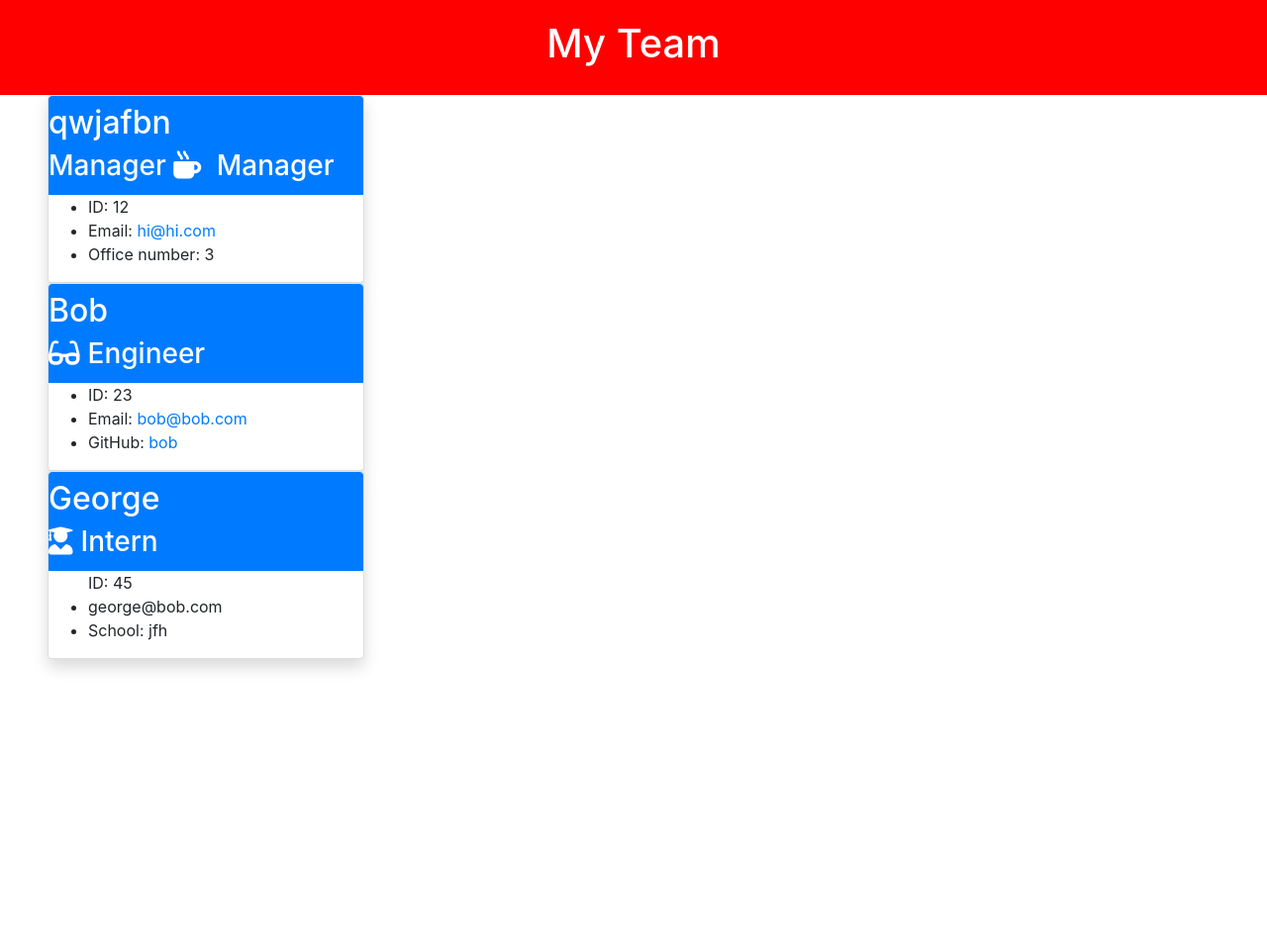
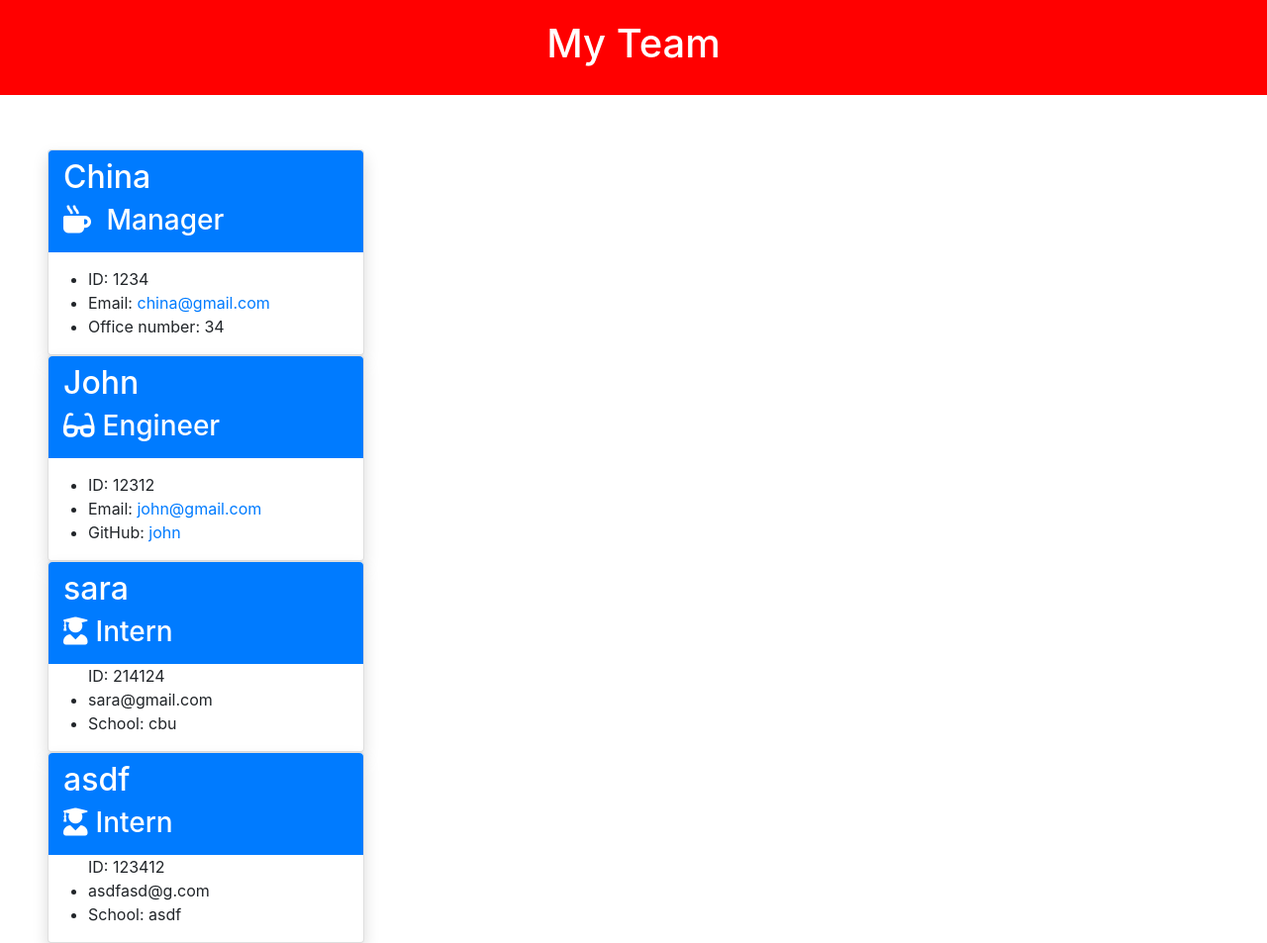
Before and after one commit to BrandyM98/team-profile-project, a website: page dist/index.html in a window 1280 px wide. Shown: the whole page at 99% size. Before the commit the page ends 800 px from the top, so only its background shows below. Drawn offline with nearby package versions, Linux system fonts and the light colour scheme.

Commit message:
changed css

```diff
--- a/dist/index.html
+++ b/dist/index.html
@@ -18,10 +18,10 @@
         <main>
 
         <div class = "col-sm-3 mx-5 card px-0 shadow" style="width: 22rem;">
-            <div class="card-body p-0  bg-primary rounded-top justify-content-center">
+            <div class="card-body p-0 bg-primary rounded-top justify-content-center">
                 <div class="card-title text-white ps-3 mt-2">
-                  <h2>qwjafbn</h2>
-                    <h3> Manager
+                  <h2>China</h2>
+                    <h3>
                      <i class="fas fa-mug-hot mr-2"></i> Manager
                     </h3>
                 </div>
@@ -29,13 +29,13 @@
             <div class="bg-muted">
                 <ul class="groups">
                     <li class="items">
-                        ID: 12
+                        ID: 1234
                     </li>
                     <li class="items">
-                        Email: <a href="mailto:hi@hi.com">hi@hi.com</a>
+                        Email: <a href="mailto:china@gmail.com">china@gmail.com</a>
                     </li>
                     <li class="items">
-                        Office number: 3
+                        Office number: 34
                     </li>
                 </ul>
             </div>
@@ -44,7 +44,7 @@
         <div class = "col-sm-3 mx-5 card px-0 shadow" style="width: 22rem;">
             <div class="card-body p-0  bg-primary rounded-top justify-content-center">
                <div class="card-title text-white ps-3 mt-2">
-                 <h2>Bob</h2>
+                 <h2>John</h2>
                  <h3>
                     <i class="fas fa-glasses mr-2"></i>Engineer
                  </h3>
@@ -52,12 +52,12 @@
             </div>
             <div class="bg-muted">
               <ul class="groups">
-                 <li class="items">ID: 23</li>
+                 <li class="items">ID: 12312</li>
                     <li class="items">
-                        Email: <a href="mailto:bob@bob.com">bob@bob.com</a>
+                        Email: <a href="mailto:john@gmail.com">john@gmail.com</a>
                     </li>
                     <li class="items">
-                        GitHub: <a href="https://github.com/bob" target="_blank" rel="noopener noreferrer">bob</a>
+                        GitHub: <a href="https://github.com/john" target="_blank" rel="noopener noreferrer">john</a>
                     </li>
                 </ul>
             </div>
@@ -66,7 +66,7 @@
         <div class = "col-sm-3 mx-5 card px-0 shadow" style="width: 22rem;">
             <div class="card-body p-0  bg-primary rounded-top justify-content-center">
                 <div class="card-title text-white ps-3 mt-2">
-                    <h2>George</h2>
+                    <h2>sara</h2>
                     <h3>
                          <i class="fas fa-user-graduate mr-2"></i>Intern
                     </h3>
@@ -74,9 +74,27 @@
             </div>
             <div class="bg-muted">
                 <ul class="groups>
-                    <li class="items" >ID: 45</li>
-                    <li class="items" >george@bob.com</a></li>
-                    <li class="items" >School: jfh</li>
+                    <li class="items" >ID: 214124</li>
+                    <li class="items" >sara@gmail.com</a></li>
+                    <li class="items" >School: cbu</li>
+                </ul>
+            </div>
+        </div>
+
+        <div class = "col-sm-3 mx-5 card px-0 shadow" style="width: 22rem;">
+            <div class="card-body p-0  bg-primary rounded-top justify-content-center">
+                <div class="card-title text-white ps-3 mt-2">
+                    <h2>asdf</h2>
+                    <h3>
+                         <i class="fas fa-user-graduate mr-2"></i>Intern
+                    </h3>
+                </div>
+            </div>
+            <div class="bg-muted">
+                <ul class="groups>
+                    <li class="items" >ID: 123412</li>
+                    <li class="items" >asdfasd@g.com</a></li>
+                    <li class="items" >School: asdf</li>
                 </ul>
             </div>
         </div>
--- a/dist/style.css
+++ b/dist/style.css
@@ -6,16 +6,26 @@ body {
     margin: 0;
 }
 
-/* .navbar-brand {
-    font-size: 60px;
-}
-
-.container {
+#container {
     margin: 100px auto;
     justify-content: space-evenly;
     display: flex;
 
 }
+
+main {
+    padding-top: 55px;
+}
+
+.groups {
+    margin-top: 15px;
+}
+
+.card-title{
+    margin: 15px 15px;
+}
+
+/*
 
 
 .card-header {
@@ -26,8 +36,7 @@ body {
 .card-body {
     background-color: white;
     color: var(--primary);
-    border: solid black;
-} */
+}  */
 
 header {
     background-color: red;
```
Also changed, not shown: dist/team.html (+2 -2 lines).
